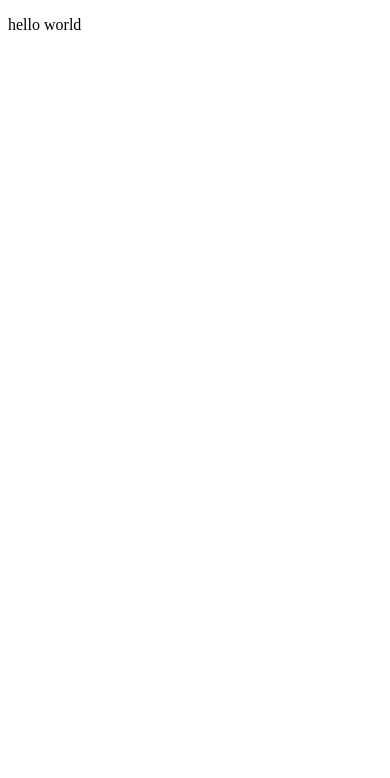
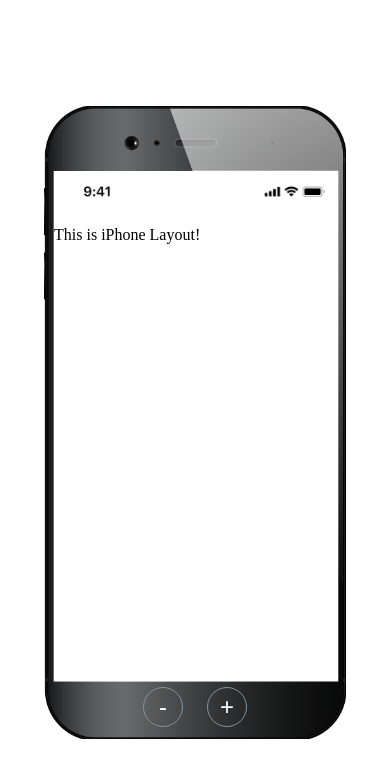
Before and after one commit to InnoReact/react-iphone-layout, a React app: page / in a window 390 px wide. Shown: the top 778 px of the page. Built offline with nearby package versions, Linux system fonts and the light colour scheme; the HTML template or start-up script is replaced by a standard one.

Commit message:
feat: iPhone layout 추가

```diff
--- a/src/lib/IPhoneLayout.tsx
+++ /dev/null
@@ -1,9 +0,0 @@
-import './IPhoneLayout.scss';
-
-export const IPhoneLayout = () => {
-  return (
-    <>
-      <p>hello world</p>
-    </>
-  );
-};
--- /dev/null
+++ b/src/lib/hooks/index.ts
@@ -0,0 +1 @@
+export { useUtilityIPhone } from "./useUtilityIPhone";
--- /dev/null
+++ b/src/lib/hooks/useUtilityIPhone.tsx
@@ -0,0 +1,47 @@
+import { useEffect, useRef } from "react";
+
+/**
+ * iPhone 레이아웃의 크기를 동적으로 변경하는 훅입니다.
+ * @returns iPhone 레이아웃의 참조와 사이즈 변경 핸들러
+ */
+export const useUtilityIPhone = (
+  minSize: number,
+  defaultSize: number,
+  maxSize: number
+) => {
+  const iPhoneSizeRef = useRef<number>(defaultSize);
+  const iPhoneLayoutRef = useRef<HTMLDivElement>(null);
+
+  useEffect(() => {
+    document.documentElement.style.setProperty(
+      "--iphone-size",
+      `${defaultSize}%`
+    );
+  }, [defaultSize]);
+
+  const changeStyle = () => {
+    if (iPhoneLayoutRef.current) {
+      iPhoneLayoutRef.current.style.height = `${iPhoneSizeRef.current}%`;
+      document.documentElement.style.setProperty(
+        "--iphone-size",
+        `${iPhoneSizeRef.current}%`
+      );
+    }
+  };
+
+  const handleSizeUp = () => {
+    if (iPhoneSizeRef.current >= maxSize) return;
+
+    iPhoneSizeRef.current += 1;
+    changeStyle();
+  };
+
+  const handleSizeDown = () => {
+    if (iPhoneSizeRef.current <= minSize) return;
+
+    iPhoneSizeRef.current -= 1;
+    changeStyle();
+  };
+
+  return { iPhoneLayoutRef, handleSizeUp, handleSizeDown };
+};
--- a/src/lib/index.ts
+++ b/src/lib/index.ts
@@ -1 +1 @@
-export { IPhoneLayout } from './IPhoneLayout';
+export { IPhoneLayout } from "./ui";
--- /dev/null
+++ b/src/lib/ui/IPhoneLayout.scss
@@ -0,0 +1,93 @@
+.iPhone-status,
+.iPhone-utility-container {
+  display: none;
+}
+
+body {
+  margin: 0;
+  padding: 0;
+
+  #root {
+    width: 100%;
+    height: 100%;
+
+    .root-layout {
+      width: 100vw;
+      height: 100vh;
+
+      display: flex;
+      justify-content: center;
+      align-items: center;
+
+      .iPhone-layout {
+        position: relative;
+
+        background-image: url("/assets/image/iPhone.png");
+        background-size: cover;
+        background-repeat: no-repeat;
+        background-position: center center;
+
+        /* 아이폰 이미지의 비율 설정 */
+        aspect-ratio: 256 / 538;
+        height: var(--iphone-size);
+
+        .iPhone-status {
+          display: block;
+          width: 100%;
+          background-color: #fff;
+          overflow: hidden;
+
+          z-index: 9999;
+          position: sticky;
+          top: 0;
+        }
+
+        .client-area {
+          position: absolute;
+          bottom: 9.17%;
+          left: 3.2%;
+          right: 2.65%;
+          top: 10.3%;
+
+          z-index: 32;
+          background-color: #fff;
+
+          overflow-x: hidden;
+        }
+
+        .iPhone-utility-container {
+          position: absolute;
+          left: 50%;
+          bottom: calc(2% + (var(--iphone-size) - 80%) * 0.025);
+          transform: translateX(-50%);
+
+          display: flex;
+          align-items: center;
+          gap: 24px;
+
+          .size-down-btn,
+          .size-up-btn {
+            background-color: transparent;
+            border: 1px solid #8691a2;
+            border-radius: 50%;
+
+            width: 40px;
+            height: 40px;
+
+            color: #fff;
+            font-size: 24px;
+
+            cursor: pointer;
+          }
+        }
+      }
+    }
+
+    .Toastify__toast-container {
+      padding: 0;
+      margin-bottom: 0;
+
+      bottom: calc(26% - (var(--iphone-size) - 60%) * 0.4);
+    }
+  }
+}
--- /dev/null
+++ b/src/lib/ui/IPhoneLayout.tsx
@@ -0,0 +1,51 @@
+import { useUtilityIPhone } from "../hooks/useUtilityIPhone";
+
+import iPhoneStatus from "/assets/image/iPhone_status.png";
+import "./IPhoneLayout.scss";
+
+interface IPhoneLayoutProps {
+  children: JSX.Element;
+  isStatusBar?: boolean;
+
+  isDynamicSize: boolean;
+  minSize?: number;
+  defaultSize?: number;
+  maxSize?: number;
+}
+
+export const IPhoneLayout: React.FC<IPhoneLayoutProps> = ({
+  children,
+  isStatusBar = true,
+  isDynamicSize,
+  minSize = 60,
+  defaultSize = 75,
+  maxSize = 100,
+}) => {
+  const { iPhoneLayoutRef, handleSizeDown, handleSizeUp } = useUtilityIPhone(
+    minSize,
+    defaultSize,
+    maxSize
+  );
+
+  return (
+    <div className="root-layout">
+      <div ref={iPhoneLayoutRef} className="iPhone-layout">
+        <div className="client-area">
+          {isStatusBar && <img className="iPhone-status" src={iPhoneStatus} />}
+          {children}
+        </div>
+
+        {isDynamicSize && (
+          <div className="iPhone-utility-container">
+            <button className="size-down-btn" onClick={handleSizeDown}>
+              -
+            </button>
+            <button className="size-up-btn" onClick={handleSizeUp}>
+              +
+            </button>
+          </div>
+        )}
+      </div>
+    </div>
+  );
+};
--- /dev/null
+++ b/src/lib/ui/index.ts
@@ -0,0 +1 @@
+export { IPhoneLayout } from "./IPhoneLayout";
--- a/src/main.tsx
+++ b/src/main.tsx
@@ -1,9 +1,9 @@
-import React from 'react';
-import ReactDOM from 'react-dom/client';
-import { IPhoneLayout } from './lib';
+import ReactDOM from "react-dom/client";
 
-ReactDOM.createRoot(document.getElementById('root')!).render(
-  <React.StrictMode>
-    <IPhoneLayout />
-  </React.StrictMode>
+import { IPhoneLayout } from "./lib";
+
+ReactDOM.createRoot(document.getElementById("root")!).render(
+  <IPhoneLayout isStatusBar isDynamicSize={true}>
+    <p>This is iPhone Layout!</p>
+  </IPhoneLayout>
 );
```
Also changed, not shown: src/lib/IPhoneLayout.scss (deleted).
